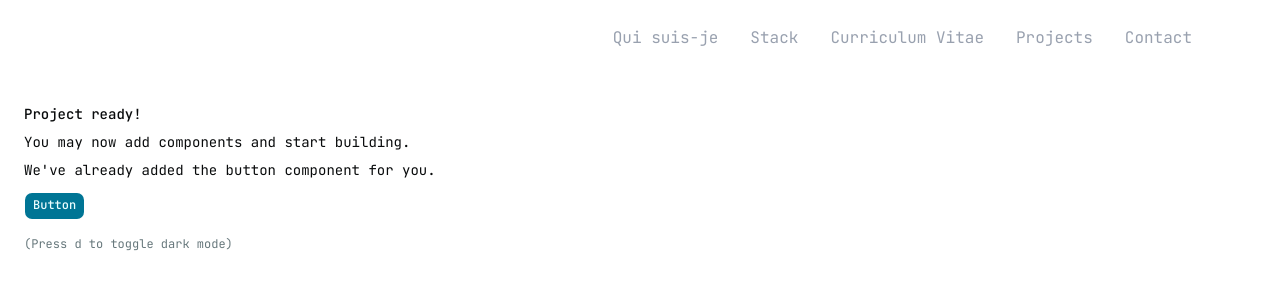
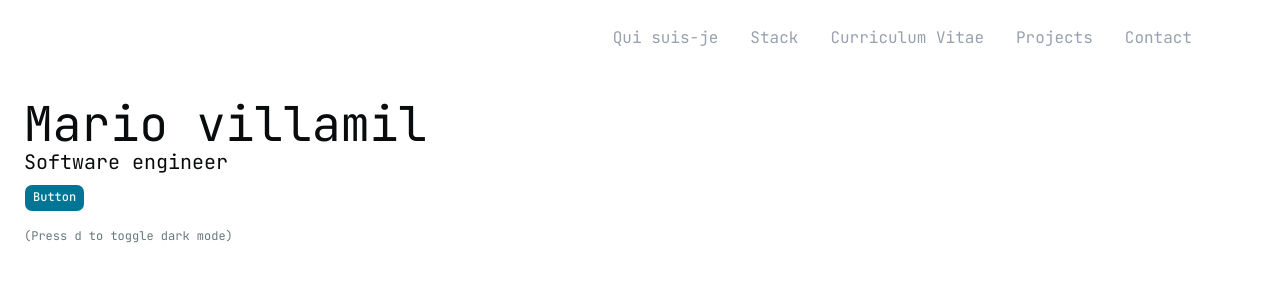
Before and after one commit to MarioVillamil/Portfolio, a Next.js app in the folder portfolio/: page / in a window 1280 px wide. Shown: the top 300 px of the page. Built offline with nearby package versions, Linux system fonts and the light colour scheme.

Commit message:
ProfileInfo added

```diff
--- /dev/null
+++ b/portfolio/app/components/ProfileInfo.tsx
@@ -0,0 +1,17 @@
+interface Information{
+        name: string,
+        job:string
+    }
+
+    interface UserInfo{
+        information:Information
+    }
+
+export default function ProfileInfo({information}:UserInfo){
+    return(
+        <div>
+            <h1 className="text-5xl">{information.name}</h1>
+            <p className="text-xl">{information.job}</p>
+        </div>
+    );
+}
--- a/portfolio/app/page.tsx
+++ b/portfolio/app/page.tsx
@@ -1,13 +1,16 @@
 import { Button } from "@/components/ui/button"
+import ProfileInfo from "./components/ProfileInfo"
 
 export default function Page() {
+  const user = {
+    name : "Mario villamil",
+    job : "Software engineer"
+  }
   return (
     <div className="flex min-h-svh p-6">
       <div className="flex max-w-md min-w-0 flex-col gap-4 text-sm leading-loose">
         <div>
-          <h1 className="font-medium">Project ready!</h1>
-          <p>You may now add components and start building.</p>
-          <p>We&apos;ve already added the button component for you.</p>
+          <ProfileInfo information={user}/>
           <Button className="mt-2">Button</Button>
         </div>
         <div className="font-mono text-xs text-muted-foreground">
```
